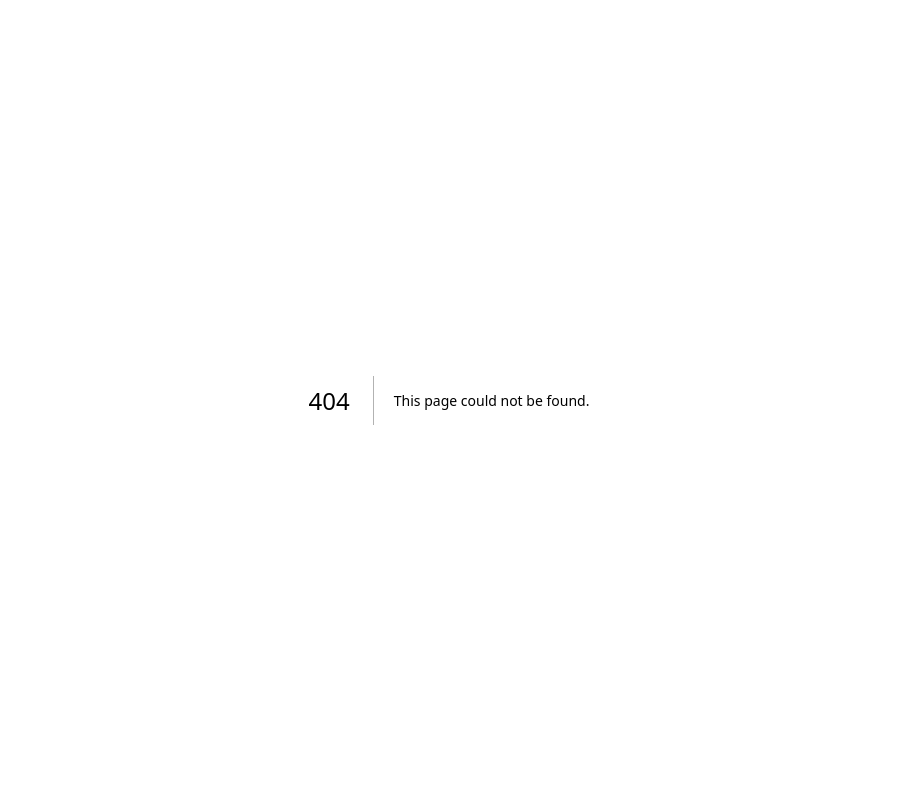
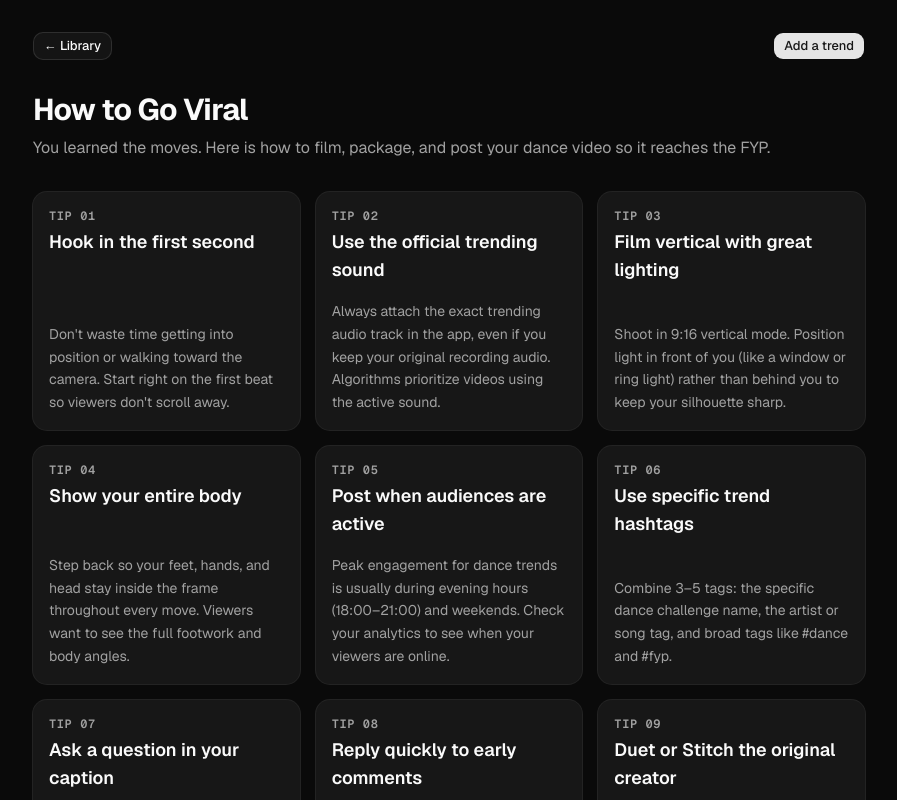
Before and after one commit to Sithey/becomedancerai, a Next.js app: page /viral in a window 1280 px wide. Before the commit this address had no page. Shown: the top 800 px of the page, without its empty margins (191-1088 px from the left). Built offline with nearby package versions, Linux system fonts and the light colour scheme.

Commit message:
feat: add Go viral tips page (/viral) and link from library

```diff
--- a/app/page.tsx
+++ b/app/page.tsx
@@ -39,9 +39,14 @@ export default function Home() {
     <main className="mx-auto w-full flex min-h-screen max-w-4xl flex-col gap-6 bg-background p-8 text-foreground">
       <div className="flex items-center justify-between">
         <h1 className="text-3xl font-semibold">Dance Tutor</h1>
-        <Link href="/trends/new" className={buttonVariants()}>
-          Add a trend
-        </Link>
+        <div className="flex items-center gap-3">
+          <Link href="/viral" className={buttonVariants({ variant: "outline" })}>
+            Go viral
+          </Link>
+          <Link href="/trends/new" className={buttonVariants()}>
+            Add a trend
+          </Link>
+        </div>
       </div>
       <Suspense fallback={<p className="text-muted-foreground">Loading…</p>}>
         <TrendsGrid />
--- /dev/null
+++ b/app/viral/page.tsx
@@ -0,0 +1,101 @@
+import Link from "next/link";
+import { buttonVariants } from "@/components/ui/button";
+import { Card, CardHeader, CardTitle, CardDescription, CardContent } from "@/components/ui/card";
+
+const TIPS = [
+  {
+    number: "01",
+    title: "Hook in the first second",
+    description:
+      "Don't waste time getting into position or walking toward the camera. Start right on the first beat so viewers don't scroll away.",
+  },
+  {
+    number: "02",
+    title: "Use the official trending sound",
+    description:
+      "Always attach the exact trending audio track in the app, even if you keep your original recording audio. Algorithms prioritize videos using the active sound.",
+  },
+  {
+    number: "03",
+    title: "Film vertical with great lighting",
+    description:
+      "Shoot in 9:16 vertical mode. Position light in front of you (like a window or ring light) rather than behind you to keep your silhouette sharp.",
+  },
+  {
+    number: "04",
+    title: "Show your entire body",
+    description:
+      "Step back so your feet, hands, and head stay inside the frame throughout every move. Viewers want to see the full footwork and body angles.",
+  },
+  {
+    number: "05",
+    title: "Post when audiences are active",
+    description:
+      "Peak engagement for dance trends is usually during evening hours (18:00–21:00) and weekends. Check your analytics to see when your viewers are online.",
+  },
+  {
+    number: "06",
+    title: "Use specific trend hashtags",
+    description:
+      "Combine 3–5 tags: the specific dance challenge name, the artist or song tag, and broad tags like #dance and #fyp.",
+  },
+  {
+    number: "07",
+    title: "Ask a question in your caption",
+    description:
+      "Drive comment section activity with an engaging hook: 'Which move was hardest?' or 'Rate this 1–10'. High comment ratios boost video distribution.",
+  },
+  {
+    number: "08",
+    title: "Reply quickly to early comments",
+    description:
+      "Respond to comments within the first 30 to 60 minutes of posting. This doubles your engagement signals and encourages more discussion.",
+  },
+  {
+    number: "09",
+    title: "Duet or Stitch the original creator",
+    description:
+      "Duet side-by-side with the creator who started the trend. Fans of the original dancer are much more likely to watch and share your cover.",
+  },
+];
+
+export default function ViralPage() {
+  return (
+    <main className="mx-auto flex min-h-screen w-full max-w-4xl flex-col gap-8 bg-background p-8 text-foreground">
+      <div className="flex items-center justify-between">
+        <Link href="/" className={buttonVariants({ variant: "outline", size: "sm" })}>
+          ← Library
+        </Link>
+        <Link href="/trends/new" className={buttonVariants({ size: "sm" })}>
+          Add a trend
+        </Link>
+      </div>
+
+      <header className="flex flex-col gap-2">
+        <h1 className="text-3xl font-bold tracking-tight">How to Go Viral</h1>
+        <p className="text-muted-foreground text-base">
+          You learned the moves. Here is how to film, package, and post your dance video so it
+          reaches the FYP.
+        </p>
+      </header>
+
+      <div className="grid gap-4 sm:grid-cols-2 lg:grid-cols-3">
+        {TIPS.map((tip) => (
+          <Card key={tip.number} className="flex flex-col justify-between">
+            <CardHeader>
+              <span className="text-muted-foreground font-mono text-xs font-semibold tracking-wider">
+                TIP {tip.number}
+              </span>
+              <CardTitle className="text-lg font-semibold">{tip.title}</CardTitle>
+            </CardHeader>
+            <CardContent>
+              <CardDescription className="text-sm leading-relaxed">
+                {tip.description}
+              </CardDescription>
+            </CardContent>
+          </Card>
+        ))}
+      </div>
+    </main>
+  );
+}
```
Also changed, not shown: 1 other file (tests, documents, lock files or other folders).
